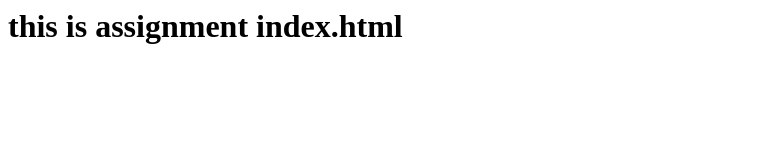
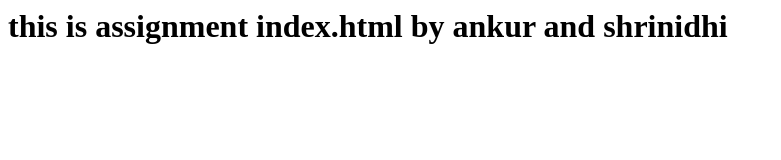
Before and after one commit to Shree028/cloud_assignment_1_lab, a plain HTML site: page index.html in a window 1280 px wide. Shown: the whole page, without its empty margins (0-781 px from the left). Drawn offline with Linux system fonts and the light colour scheme.

Commit message:
Update index.html

```diff
--- a/index.html
+++ b/index.html
@@ -3,6 +3,6 @@
   <title>assignment 1 lab cloud</title>
 </head>
   <body>
-    <h1>this is assignment index.html</h1>
+    <h1>this is assignment index.html by ankur and shrinidhi</h1>
   </body>
 </html>
```
